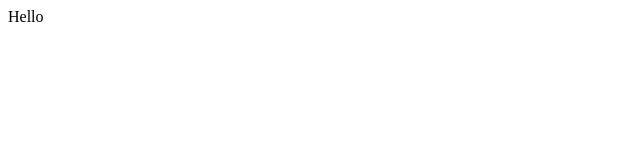
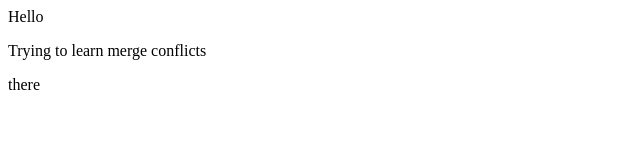
Before and after one commit to ShibaNkb/demo-repo, a plain HTML site: page index.html in a window 1280 px wide. Shown: the whole page, without its empty margins (0-640 px from the left). Drawn offline with Linux system fonts and the light colour scheme.

Commit message:
merge conflicts

```diff
--- a/index.html
+++ b/index.html
@@ -1 +1,5 @@
 <div>Hello</div>
+
+<p>Trying to learn merge conflicts<p>
+
+<p>there<p>
```
Also changed, not shown: 1 other file.
